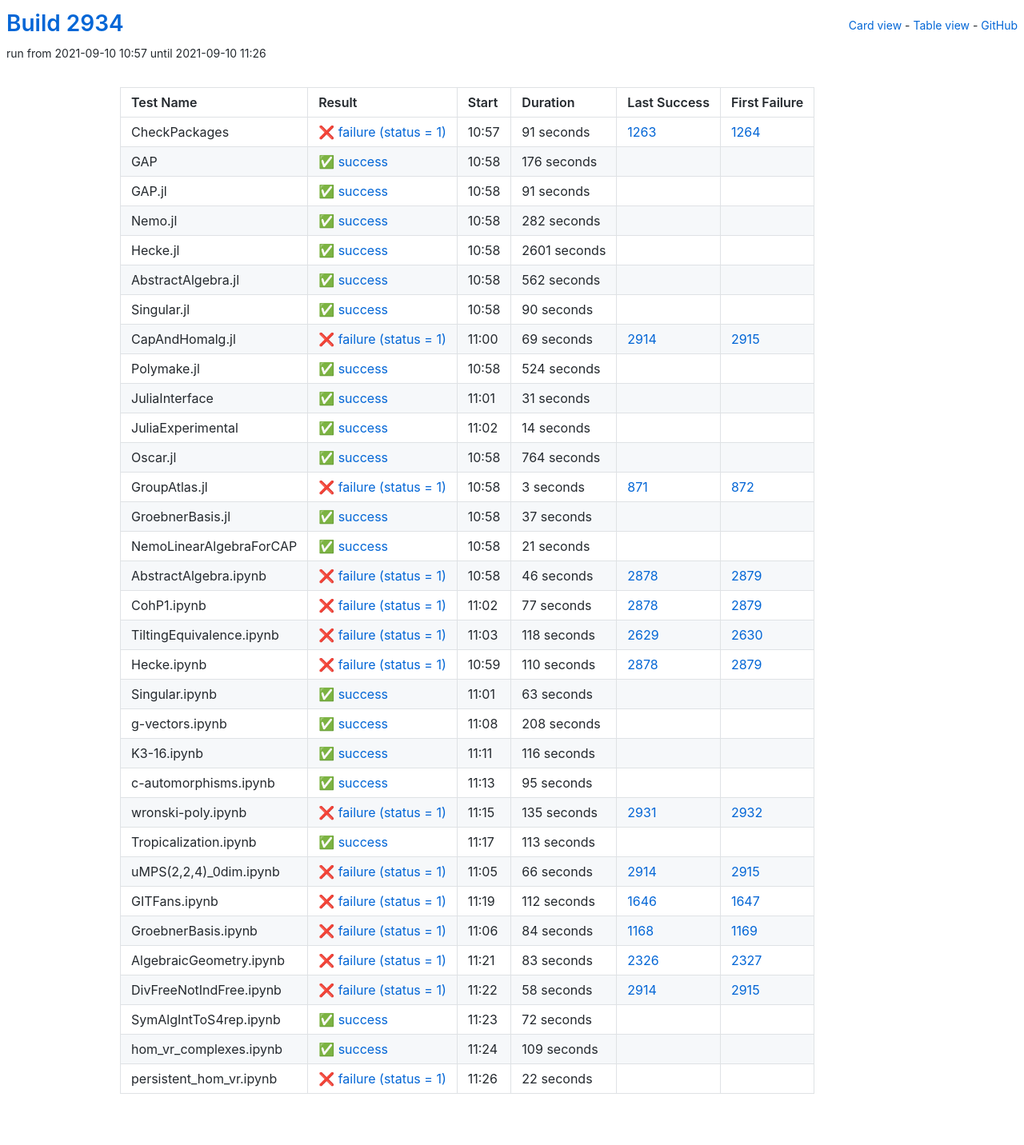
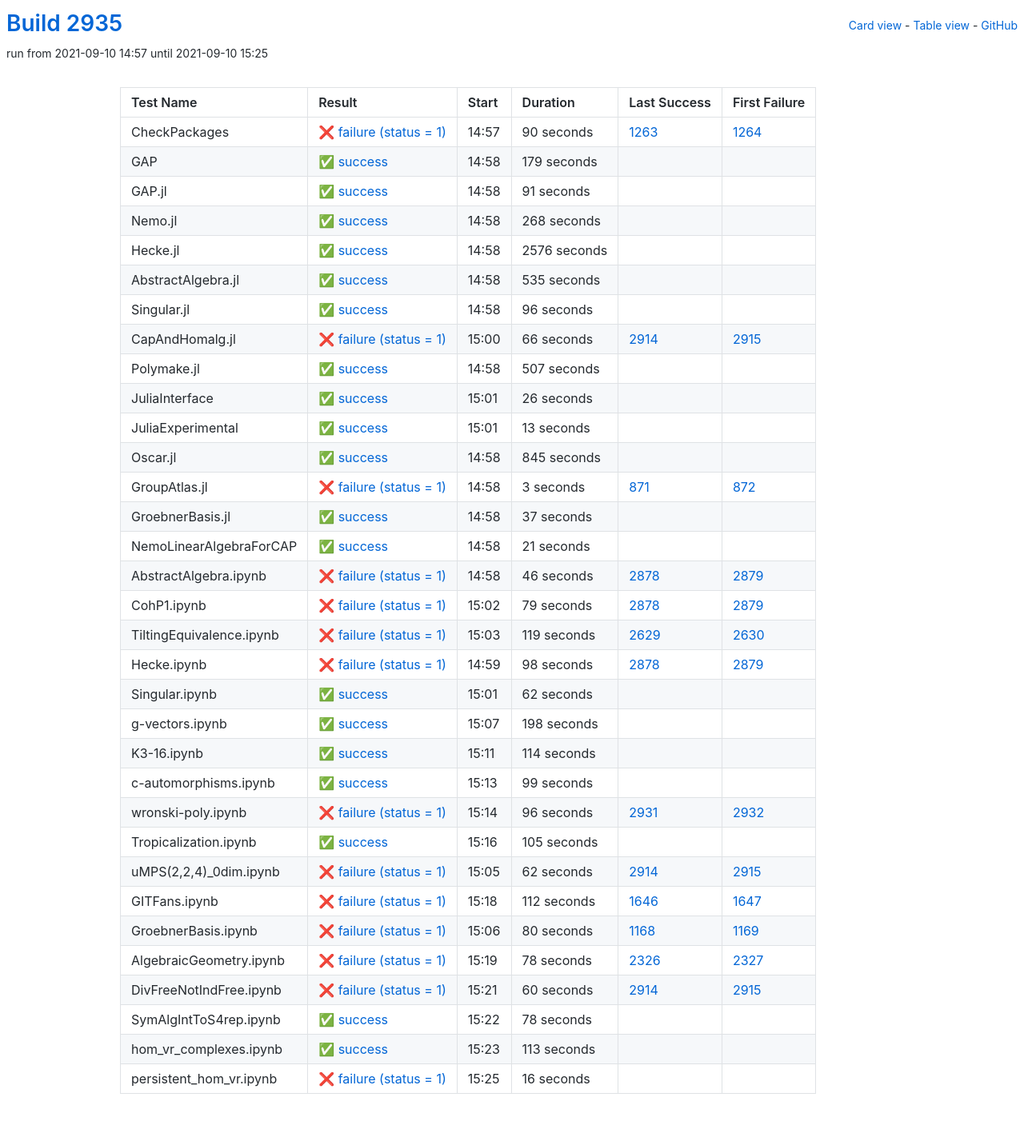
Before and after one commit to oscar-system/oscar-ci-status-stable, a Jekyll site: the page built from table.html, in a window 1280 px wide. Shown: the whole page at 80% size. Built offline with Jekyll 4.4.1, drawn with Linux system fonts in a browser that asks for light colours.

Commit message:
Build #2935

```diff
--- a/_data/ci.yml
+++ b/_data/ci.yml
@@ -1,6 +1,6 @@
 ---
-build: 2934
-build_url: https://oscarci.mathematik.uni-kl.de/job/oscar-stable/2934/
+build: 2935
+build_url: https://oscarci.mathematik.uni-kl.de/job/oscar-stable/2935/
 job: oscar-stable
 organization: oscar-system
 repo: oscar-ci-status-stable
@@ -8,32 +8,32 @@ repourl: https://github.com/oscar-system/oscar-ci-status-stable
 tests:
 - name: CheckPackages
   id: checkpackages
-  log: https://oscarci.mathematik.uni-kl.de/job/oscar-stable/2934/artifact/logs/build-2934/CheckPackages.log
-  start: 2021-09-10 10:57
+  log: https://oscarci.mathematik.uni-kl.de/job/oscar-stable/2935/artifact/logs/build-2935/CheckPackages.log
+  start: 2021-09-10 14:57
   success: false
   exitcode: 1
   status: failure
-  duration: 91
+  duration: 90
   last_success: 1263
   last_success_url: https://oscarci.mathematik.uni-kl.de/job/oscar-stable/1263/
   first_failure: 1264
   first_failure_url: https://oscarci.mathematik.uni-kl.de/job/oscar-stable/1264/
 - name: GAP
   id: gap
-  log: https://oscarci.mathematik.uni-kl.de/job/oscar-stable/2934/artifact/logs/build-2934/GAP.log
-  start: 2021-09-10 10:58
+  log: https://oscarci.mathematik.uni-kl.de/job/oscar-stable/2935/artifact/logs/build-2935/GAP.log
+  start: 2021-09-10 14:58
   success: true
   exitcode: 0
   status: success
-  duration: 176
+  duration: 179
   last_success: false
   last_success_url:
   first_failure: false
   first_failure_url:
 - name: GAP.jl
   id: gap-jl
-  log: https://oscarci.mathematik.uni-kl.de/job/oscar-stable/2934/artifact/logs/build-2934/GAP.jl.log
-  start: 2021-09-10 10:58
+  log: https://oscarci.mathematik.uni-kl.de/job/oscar-stable/2935/artifact/logs/build-2935/GAP.jl.log
+  start: 2021-09-10 14:58
   success: true
   exitcode: 0
   status: success
@@ -44,116 +44,116 @@ tests:
   first_failure_url:
 - name: Nemo.jl
   id: nemo-jl
-  log: https://oscarci.mathematik.uni-kl.de/job/oscar-stable/2934/artifact/logs/build-2934/Nemo.jl.log
-  start: 2021-09-10 10:58
+  log: https://oscarci.mathematik.uni-kl.de/job/oscar-stable/2935/artifact/logs/build-2935/Nemo.jl.log
+  start: 2021-09-10 14:58
   success: true
   exitcode: 0
   status: success
-  duration: 282
+  duration: 268
   last_success: false
   last_success_url:
   first_failure: false
   first_failure_url:
 - name: Hecke.jl
   id: hecke-jl
-  log: https://oscarci.mathematik.uni-kl.de/job/oscar-stable/2934/artifact/logs/build-2934/Hecke.jl.log
-  start: 2021-09-10 10:58
+  log: https://oscarci.mathematik.uni-kl.de/job/oscar-stable/2935/artifact/logs/build-2935/Hecke.jl.log
+  start: 2021-09-10 14:58
   success: true
   exitcode: 0
   status: success
-  duration: 2601
+  duration: 2576
   last_success: false
   last_success_url:
   first_failure: false
   first_failure_url:
 - name: AbstractAlgebra.jl
   id: abstractalgebra-jl
-  log: https://oscarci.mathematik.uni-kl.de/job/oscar-stable/2934/artifact/logs/build-2934/AbstractAlgebra.jl.log
-  start: 2021-09-10 10:58
+  log: https://oscarci.mathematik.uni-kl.de/job/oscar-stable/2935/artifact/logs/build-2935/AbstractAlgebra.jl.log
+  start: 2021-09-10 14:58
   success: true
   exitcode: 0
   status: success
-  duration: 562
+  duration: 535
   last_success: false
   last_success_url:
   first_failure: false
   first_failure_url:
 - name: Singular.jl
   id: singular-jl
-  log: https://oscarci.mathematik.uni-kl.de/job/oscar-stable/2934/artifact/logs/build-2934/Singular.jl.log
-  start: 2021-09-10 10:58
+  log: https://oscarci.mathematik.uni-kl.de/job/oscar-stable/2935/artifact/logs/build-2935/Singular.jl.log
+  start: 2021-09-10 14:58
   success: true
   exitcode: 0
   status: success
-  duration: 90
+  duration: 96
   last_success: false
   last_success_url:
   first_failure: false
   first_failure_url:
 - name: CapAndHomalg.jl
   id: capandhomalg-jl
-  log: https://oscarci.mathematik.uni-kl.de/job/oscar-stable/2934/artifact/logs/build-2934/CapAndHomalg.jl.log
-  start: 2021-09-10 11:00
+  log: https://oscarci.mathematik.uni-kl.de/job/oscar-stable/2935/artifact/logs/build-2935/CapAndHomalg.jl.log
+  start: 2021-09-10 15:00
   success: false
   exitcode: 1
   status: failure
-  duration: 69
+  duration: 66
   last_success: 2914
   last_success_url: https://oscarci.mathematik.uni-kl.de/job/oscar-stable/2914/
   first_failure: 2915
   first_failure_url: https://oscarci.mathematik.uni-kl.de/job/oscar-stable/2915/
 - name: Polymake.jl
   id: polymake-jl
-  log: https://oscarci.mathematik.uni-kl.de/job/oscar-stable/2934/artifact/logs/build-2934/Polymake.jl.log
-  start: 2021-09-10 10:58
+  log: https://oscarci.mathematik.uni-kl.de/job/oscar-stable/2935/artifact/logs/build-2935/Polymake.jl.log
+  start: 2021-09-10 14:58
   success: true
   exitcode: 0
   status: success
-  duration: 524
+  duration: 507
   last_success: false
   last_success_url:
   first_failure: false
   first_failure_url:
 - name: JuliaInterface
   id: juliainterface
-  log: https://oscarci.mathematik.uni-kl.de/job/oscar-stable/2934/artifact/logs/build-2934/JuliaInterface.log
-  start: 2021-09-10 11:01
+  log: https://oscarci.mathematik.uni-kl.de/job/oscar-stable/2935/artifact/logs/build-2935/JuliaInterface.log
+  start: 2021-09-10 15:01
   success: true
   exitcode: 0
   status: success
-  duration: 31
+  duration: 26
   last_success: false
   last_success_url:
   first_failure: false
   first_failure_url:
 - name: JuliaExperimental
   id: juliaexperimental
-  log: https://oscarci.mathematik.uni-kl.de/job/oscar-stable/2934/artifact/logs/build-2934/JuliaExperimental.log
-  start: 2021-09-10 11:02
+  log: https://oscarci.mathematik.uni-kl.de/job/oscar-stable/2935/artifact/logs/build-2935/JuliaExperimental.log
+  start: 2021-09-10 15:01
   success: true
   exitcode: 0
   status: success
-  duration: 14
+  duration: 13
   last_success: false
   last_success_url:
   first_failure: false
   first_failure_url:
 - name: Oscar.jl
   id: oscar-jl
-  log: https://oscarci.mathematik.uni-kl.de/job/oscar-stable/2934/artifact/logs/build-2934/Oscar.jl.log
-  start: 2021-09-10 10:58
+  log: https://oscarci.mathematik.uni-kl.de/job/oscar-stable/2935/artifact/logs/build-2935/Oscar.jl.log
+  start: 2021-09-10 14:58
   success: true
   exitcode: 0
   status: success
-  duration: 764
+  duration: 845
   last_success: false
   last_success_url:
   first_failure: false
   first_failure_url:
 - name: GroupAtlas.jl
   id: groupatlas-jl
-  log: https://oscarci.mathematik.uni-kl.de/job/oscar-stable/2934/artifact/logs/build-2934/GroupAtlas.jl.log
-  start: 2021-09-10 10:58
+  log: https://oscarci.mathematik.uni-kl.de/job/oscar-stable/2935/artifact/logs/build-2935/GroupAtlas.jl.log
+  start: 2021-09-10 14:58
   success: false
   exitcode: 1
   status: failure
@@ -164,8 +164,8 @@ tests:
   first_failure_url: https://oscarci.mathematik.uni-kl.de/job/oscar-stable/872/
 - name: GroebnerBasis.jl
   id: groebnerbasis-jl
-  log: https://oscarci.mathematik.uni-kl.de/job/oscar-stable/2934/artifact/logs/build-2934/GroebnerBasis.jl.log
-  start: 2021-09-10 10:58
+  log: https://oscarci.mathematik.uni-kl.de/job/oscar-stable/2935/artifact/logs/build-2935/GroebnerBasis.jl.log
+  start: 2021-09-10 14:58
   success: true
   exitcode: 0
   status: success
@@ -176,8 +176,8 @@ tests:
   first_failure_url:
 - name: NemoLinearAlgebraForCAP
   id: nemolinearalgebraforcap
-  log: https://oscarci.mathematik.uni-kl.de/job/oscar-stable/2934/artifact/logs/build-2934/NemoLinearAlgebraForCAP.log
-  start: 2021-09-10 10:58
+  log: https://oscarci.mathematik.uni-kl.de/job/oscar-stable/2935/artifact/logs/build-2935/NemoLinearAlgebraForCAP.log
+  start: 2021-09-10 14:58
   success: true
   exitcode: 0
   status: success
@@ -188,8 +188,8 @@ tests:
   first_failure_url:
 - name: AbstractAlgebra.ipynb
   id: abstractalgebra-ipynb
-  log: https://oscarci.mathematik.uni-kl.de/job/oscar-stable/2934/artifact/logs/build-2934/AbstractAlgebra.ipynb.log
-  start: 2021-09-10 10:58
+  log: https://oscarci.mathematik.uni-kl.de/job/oscar-stable/2935/artifact/logs/build-2935/AbstractAlgebra.ipynb.log
+  start: 2021-09-10 14:58
   success: false
   exitcode: 1
   status: failure
@@ -200,128 +200,128 @@ tests:
   first_failure_url: https://oscarci.mathematik.uni-kl.de/job/oscar-stable/2879/
 - name: CohP1.ipynb
   id: cohp1-ipynb
-  log: https://oscarci.mathematik.uni-kl.de/job/oscar-stable/2934/artifact/logs/build-2934/CohP1.ipynb.log
-  start: 2021-09-10 11:02
+  log: https://oscarci.mathematik.uni-kl.de/job/oscar-stable/2935/artifact/logs/build-2935/CohP1.ipynb.log
+  start: 2021-09-10 15:02
   success: false
   exitcode: 1
   status: failure
-  duration: 77
+  duration: 79
   last_success: 2878
   last_success_url: https://oscarci.mathematik.uni-kl.de/job/oscar-stable/2878/
   first_failure: 2879
   first_failure_url: https://oscarci.mathematik.uni-kl.de/job/oscar-stable/2879/
 - name: TiltingEquivalence.ipynb
   id: tiltingequivalence-ipynb
-  log: https://oscarci.mathematik.uni-kl.de/job/oscar-stable/2934/artifact/logs/build-2934/TiltingEquivalence.ipynb.log
-  start: 2021-09-10 11:03
+  log: https://oscarci.mathematik.uni-kl.de/job/oscar-stable/2935/artifact/logs/build-2935/TiltingEquivalence.ipynb.log
+  start: 2021-09-10 15:03
   success: false
   exitcode: 1
   status: failure
-  duration: 118
+  duration: 119
   last_success: 2629
   last_success_url: https://oscarci.mathematik.uni-kl.de/job/oscar-stable/2629/
   first_failure: 2630
   first_failure_url: https://oscarci.mathematik.uni-kl.de/job/oscar-stable/2630/
 - name: Hecke.ipynb
   id: hecke-ipynb
-  log: https://oscarci.mathematik.uni-kl.de/job/oscar-stable/2934/artifact/logs/build-2934/Hecke.ipynb.log
-  start: 2021-09-10 10:59
+  log: https://oscarci.mathematik.uni-kl.de/job/oscar-stable/2935/artifact/logs/build-2935/Hecke.ipynb.log
+  start: 2021-09-10 14:59
   success: false
   exitcode: 1
   status: failure
-  duration: 110
+  duration: 98
   last_success: 2878
   last_success_url: https://oscarci.mathematik.uni-kl.de/job/oscar-stable/2878/
   first_failure: 2879
   first_failure_url: https://oscarci.mathematik.uni-kl.de/job/oscar-stable/2879/
 - name: Singular.ipynb
   id: singular-ipynb
-  log: https://oscarci.mathematik.uni-kl.de/job/oscar-stable/2934/artifact/logs/build-2934/Singular.ipynb.log
-  start: 2021-09-10 11:01
+  log: https://oscarci.mathematik.uni-kl.de/job/oscar-stable/2935/artifact/logs/build-2935/Singular.ipynb.log
+  start: 2021-09-10 15:01
   success: true
   exitcode: 0
   status: success
-  duration: 63
+  duration: 62
   last_success: false
   last_success_url:
   first_failure: false
   first_failure_url:
 - name: g-vectors.ipynb
   id: g-vectors-ipynb
-  log: https://oscarci.mathematik.uni-kl.de/job/oscar-stable/2934/artifact/logs/build-2934/g-vectors.ipynb.log
-  start: 2021-09-10 11:08
+  log: https://oscarci.mathematik.uni-kl.de/job/oscar-stable/2935/artifact/logs/build-2935/g-vectors.ipynb.log
+  start: 2021-09-10 15:07
   success: true
   exitcode: 0
   status: success
-  duration: 208
+  duration: 198
   last_success: false
   last_success_url:
   first_failure: false
   first_failure_url:
 - name: K3-16.ipynb
   id: k3-16-ipynb
-  log: https://oscarci.mathematik.uni-kl.de/job/oscar-stable/2934/artifact/logs/build-2934/K3-16.ipynb.log
-  start: 2021-09-10 11:11
+  log: https://oscarci.mathematik.uni-kl.de/job/oscar-stable/2935/artifact/logs/build-2935/K3-16.ipynb.log
+  start: 2021-09-10 15:11
   success: true
   exitcode: 0
   status: success
-  duration: 116
+  duration: 114
   last_success: false
   last_success_url:
   first_failure: false
   first_failure_url:
 - name: c-automorphisms.ipynb
   id: c-automorphisms-ipynb
-  log: https://oscarci.mathematik.uni-kl.de/job/oscar-stable/2934/artifact/logs/build-2934/c-automorphisms.ipynb.log
-  start: 2021-09-10 11:13
+  log: https://oscarci.mathematik.uni-kl.de/job/oscar-stable/2935/artifact/logs/build-2935/c-automorphisms.ipynb.log
+  start: 2021-09-10 15:13
   success: true
   exitcode: 0
   status: success
-  duration: 95
+  duration: 99
   last_success: false
   last_success_url:
   first_failure: false
   first_failure_url:
 - name: wronski-poly.ipynb
   id: wronski-poly-ipynb
-  log: https://oscarci.mathematik.uni-kl.de/job/oscar-stable/2934/artifact/logs/build-2934/wronski-poly.ipynb.log
-  start: 2021-09-10 11:15
+  log: https://oscarci.mathematik.uni-kl.de/job/oscar-stable/2935/artifact/logs/build-2935/wronski-poly.ipynb.log
+  start: 2021-09-10 15:14
   success: false
   exitcode: 1
   status: failure
-  duration: 135
+  duration: 96
   last_success: 2931
   last_success_url: https://oscarci.mathematik.uni-kl.de/job/oscar-stable/2931/
   first_failure: 2932
   first_failure_url: https://oscarci.mathematik.uni-kl.de/job/oscar-stable/2932/
 - name: Tropicalization.ipynb
   id: tropicalization-ipynb
-  log: https://oscarci.mathematik.uni-kl.de/job/oscar-stable/2934/artifact/logs/build-2934/Tropicalization.ipynb.log
-  start: 2021-09-10 11:17
+  log: https://oscarci.mathematik.uni-kl.de/job/oscar-stable/2935/artifact/logs/build-2935/Tropicalization.ipynb.log
+  start: 2021-09-10 15:16
   success: true
   exitcode: 0
   status: success
-  duration: 113
+  duration: 105
   last_success: false
   last_success_url:
   first_failure: false
   first_failure_url:
 - name: uMPS(2,2,4)_0dim.ipynb
   id: umps-2-2-4-0dim-ipynb
-  log: https://oscarci.mathematik.uni-kl.de/job/oscar-stable/2934/artifact/logs/build-2934/uMPS-2-2-4-_0dim.ipynb.log
-  start: 2021-09-10 11:05
+  log: https://oscarci.mathematik.uni-kl.de/job/oscar-stable/2935/artifact/logs/build-2935/uMPS-2-2-4-_0dim.ipynb.log
+  start: 2021-09-10 15:05
   success: false
   exitcode: 1
   status: failure
-  duration: 66
+  duration: 62
   last_success: 2914
   last_success_url: https://oscarci.mathematik.uni-kl.de/job/oscar-stable/2914/
   first_failure: 2915
   first_failure_url: https://oscarci.mathematik.uni-kl.de/job/oscar-stable/2915/
 - name: GITFans.ipynb
   id: gitfans-ipynb
-  log: https://oscarci.mathematik.uni-kl.de/job/oscar-stable/2934/artifact/logs/build-2934/GITFans.ipynb.log
-  start: 2021-09-10 11:19
+  log: https://oscarci.mathematik.uni-kl.de/job/oscar-stable/2935/artifact/logs/build-2935/GITFans.ipynb.log
+  start: 2021-09-10 15:18
   success: false
   exitcode: 1
   status: failure
@@ -332,72 +332,72 @@ tests:
   first_failure_url: https://oscarci.mathematik.uni-kl.de/job/oscar-stable/1647/
 - name: GroebnerBasis.ipynb
   id: groebnerbasis-ipynb
-  log: https://oscarci.mathematik.uni-kl.de/job/oscar-stable/2934/artifact/logs/build-2934/GroebnerBasis.ipynb.log
-  start: 2021-09-10 11:06
+  log: https://oscarci.mathematik.uni-kl.de/job/oscar-stable/2935/artifact/logs/build-2935/GroebnerBasis.ipynb.log
+  start: 2021-09-10 15:06
   success: false
   exitcode: 1
   status: failure
-  duration: 84
+  duration: 80
   last_success: 1168
   last_success_url: https://oscarci.mathematik.uni-kl.de/job/oscar-stable/1168/
   first_failure: 1169
   first_failure_url: https://oscarci.mathematik.uni-kl.de/job/oscar-stable/1169/
 - name: AlgebraicGeometry.ipynb
   id: algebraicgeometry-ipynb
-  log: https://oscarci.mathematik.uni-kl.de/job/oscar-stable/2934/artifact/logs/build-2934/AlgebraicGeometry.ipynb.log
-  start: 2021-09-10 11:21
+  log: https://oscarci.mathematik.uni-kl.de/job/oscar-stable/2935/artifact/logs/build-2935/AlgebraicGeometry.ipynb.log
+  start: 2021-09-10 15:19
   success: false
   exitcode: 1
   status: failure
-  duration: 83
+  duration: 78
   last_success: 2326
   last_success_url: https://oscarci.mathematik.uni-kl.de/job/oscar-stable/2326/
   first_failure: 2327
   first_failure_url: https://oscarci.mathematik.uni-kl.de/job/oscar-stable/2327/
 - name: DivFreeNotIndFree.ipynb
   id: divfreenotindfree-ipynb
-  log: https://oscarci.mathematik.uni-kl.de/job/oscar-stable/2934/artifact/logs/build-2934/DivFreeNotIndFree.ipynb.log
-  start: 2021-09-10 11:22
+  log: https://oscarci.mathematik.uni-kl.de/job/oscar-stable/2935/artifact/logs/build-2935/DivFreeNotIndFree.ipynb.log
+  start: 2021-09-10 15:21
   success: false
   exitcode: 1
   status: failure
-  duration: 58
+  duration: 60
   last_success: 2914
   last_success_url: https://oscarci.mathematik.uni-kl.de/job/oscar-stable/2914/
   first_failure: 2915
   first_failure_url: https://oscarci.mathematik.uni-kl.de/job/oscar-stable/2915/
 - name: SymAlgIntToS4rep.ipynb
   id: symalginttos4rep-ipynb
-  log: https://oscarci.mathematik.uni-kl.de/job/oscar-stable/2934/artifact/logs/build-2934/SymAlgIntToS4rep.ipynb.log
-  start: 2021-09-10 11:23
+  log: https://oscarci.mathematik.uni-kl.de/job/oscar-stable/2935/artifact/logs/build-2935/SymAlgIntToS4rep.ipynb.log
+  start: 2021-09-10 15:22
   success: true
   exitcode: 0
   status: success
-  duration: 72
+  duration: 78
   last_success: false
   last_success_url:
   first_failure: false
   first_failure_url:
 - name: hom_vr_complexes.ipynb
   id: hom-vr-complexes-ipynb
-  log: https://oscarci.mathematik.uni-kl.de/job/oscar-stable/2934/artifact/logs/build-2934/hom_vr_complexes.ipynb.log
-  start: 2021-09-10 11:24
+  log: https://oscarci.mathematik.uni-kl.de/job/oscar-stable/2935/artifact/logs/build-2935/hom_vr_complexes.ipynb.log
+  start: 2021-09-10 15:23
   success: true
   exitcode: 0
   status: success
-  duration: 109
+  duration: 113
   last_success: false
   last_success_url:
   first_failure: false
   first_failure_url:
 - name: persistent_hom_vr.ipynb
   id: persistent-hom-vr-ipynb
-  log: https://oscarci.mathematik.uni-kl.de/job/oscar-stable/2934/artifact/logs/build-2934/persistent_hom_vr.ipynb.log
-  start: 2021-09-10 11:26
+  log: https://oscarci.mathematik.uni-kl.de/job/oscar-stable/2935/artifact/logs/build-2935/persistent_hom_vr.ipynb.log
+  start: 2021-09-10 15:25
   success: false
   exitcode: 1
   status: failure
-  duration: 22
+  duration: 16
   last_success: false
   last_success_url:
   first_failure: false
```
Also changed, not shown: README.md.
